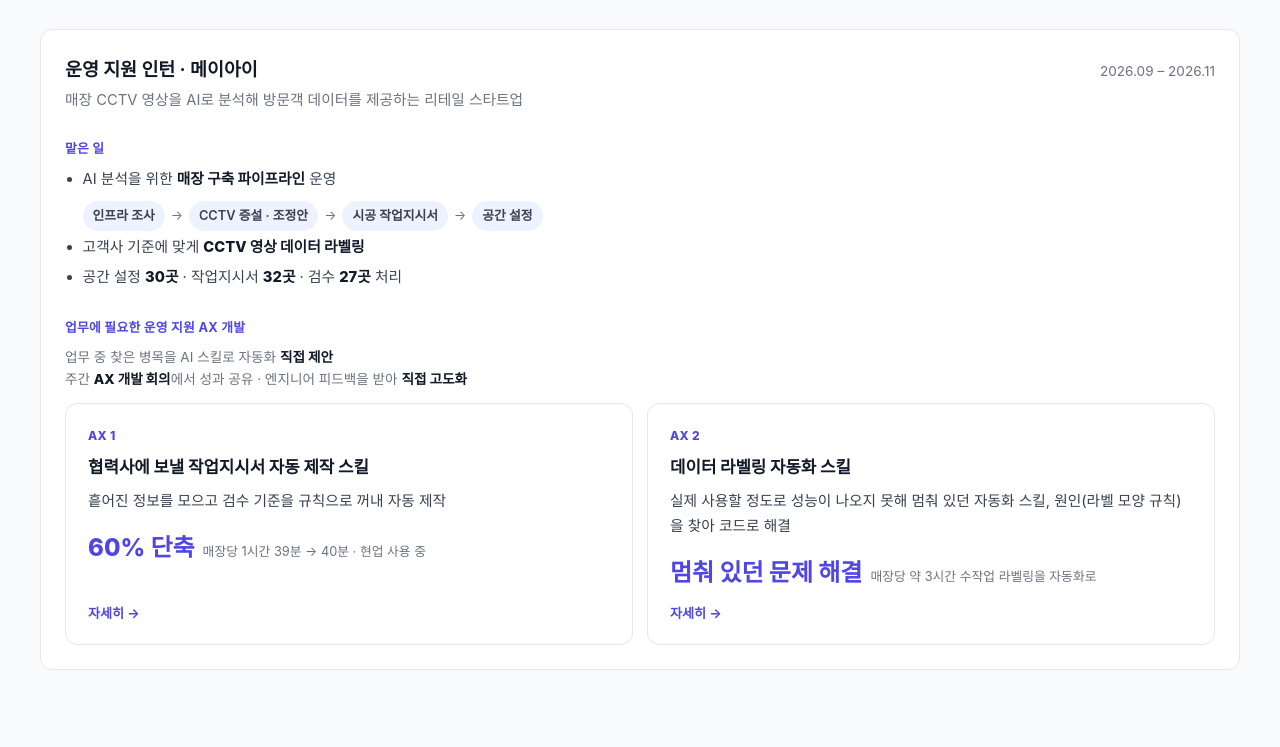
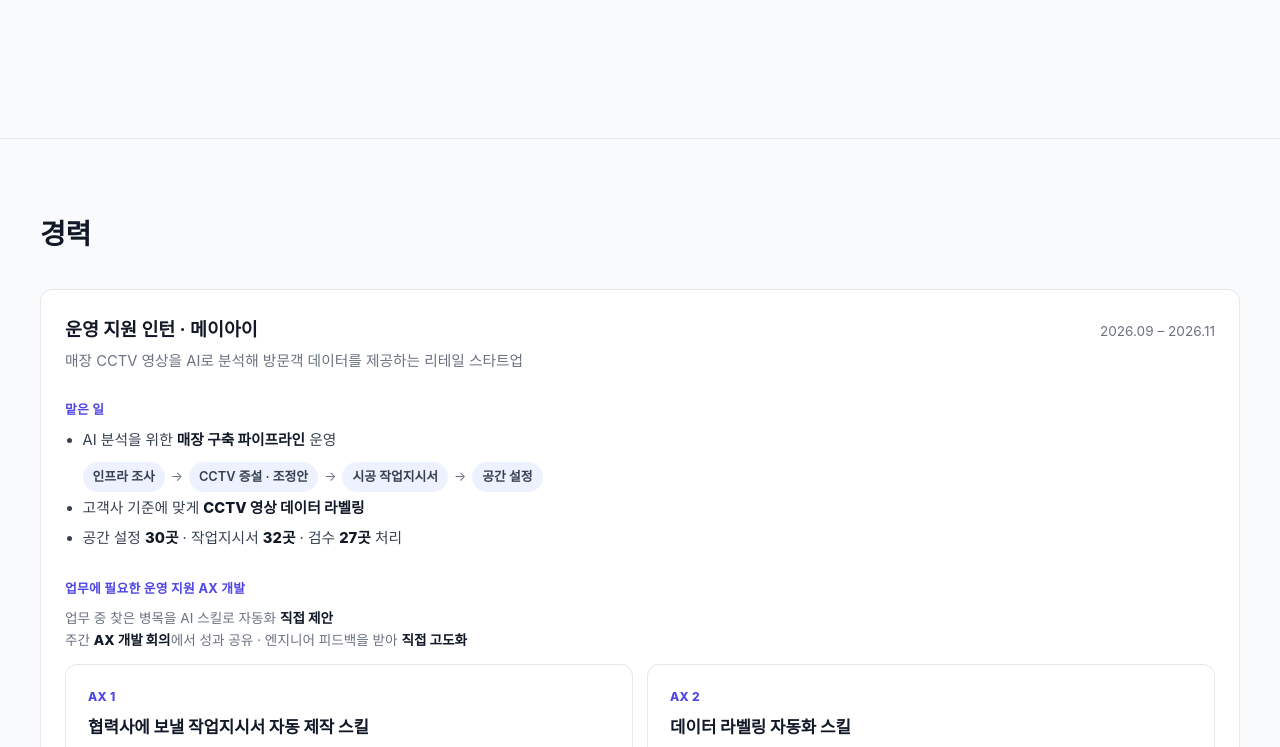
Before and after one commit to jiminum0921-droid/portfolio, a plain HTML site: page index.html in a window 1280 px wide. Shown: the part 663-1410 px from the top of the page. Drawn offline with Linux system fonts and the light colour scheme; a web font is replaced by a local one.

Commit message:
섹션마다 한 화면을 꽉 채우도록 높이 조정
Co-Authored-By: Claude Opus 5.5 <noreply@anthropic.com>

```diff
--- a/assets/style.css
+++ b/assets/style.css
@@ -382,3 +382,10 @@ td:first-child { font-weight: 700; white-space: nowrap; color: var(--accent-ink)
 
 /* 2026-11-22h: KPI 4개면 2x2 */
 @media (min-width: 641px) { .m-kpis:has(> .kpi:nth-child(4)) { grid-template-columns: repeat(2, 1fr); } }
+
+/* 섹션마다 한 화면을 꽉 채움 (데스크톱) */
+@media (min-width: 900px) and (min-height: 600px) {
+  .hero, .section { min-height: calc(100svh - 60px); display: flex; flex-direction: column; justify-content: center; }
+  .hero > .wrap, .section > .wrap { width: 100%; }
+  html { scroll-padding-top: 60px; }
+}
```
